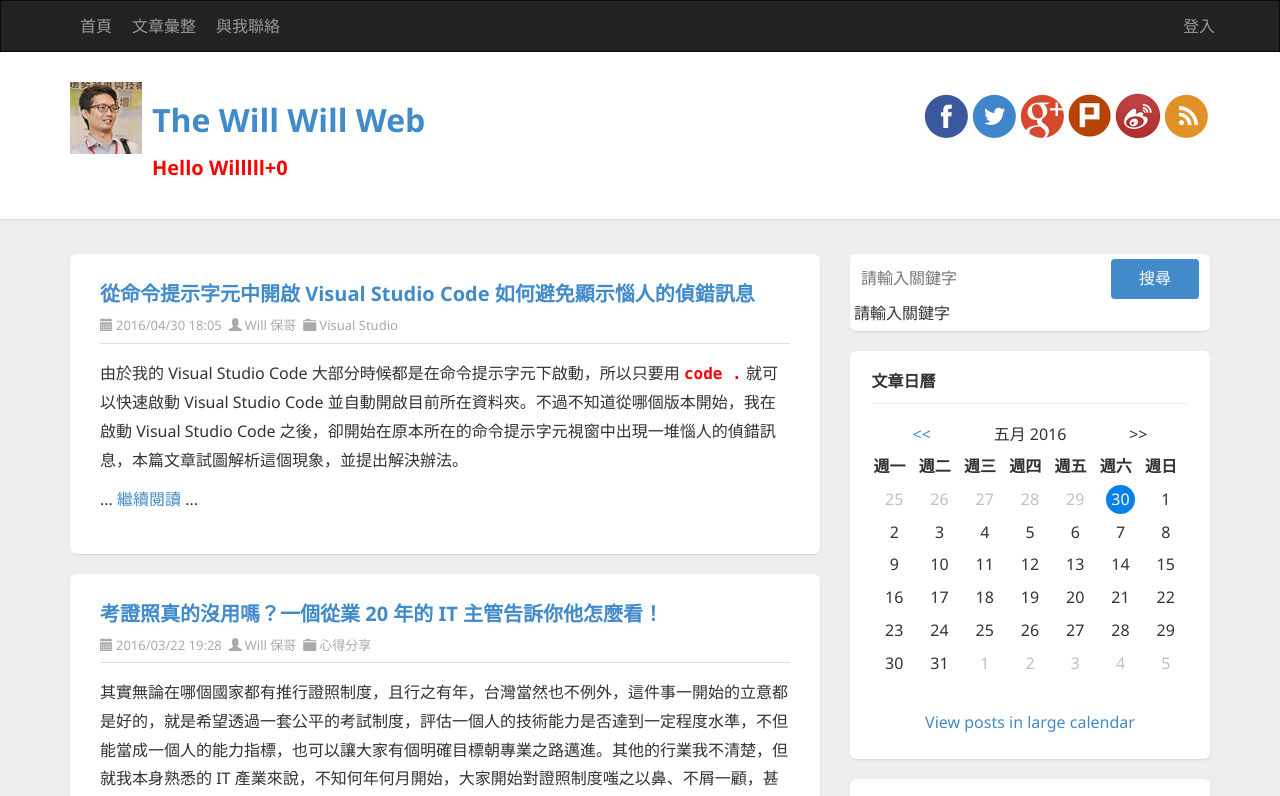
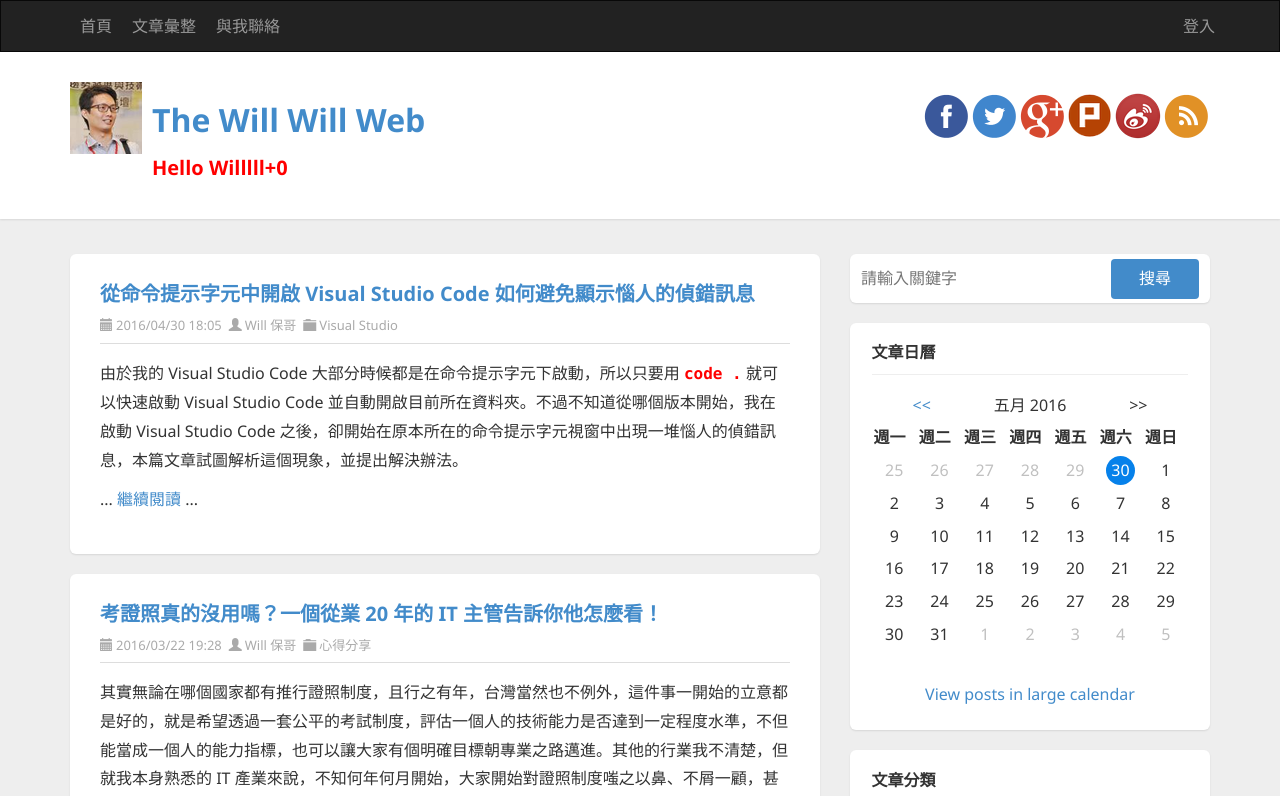
Before and after one commit to angelyaaaaa/Angular2Go, an Angular app: page / in a window 1280 px wide. Shown: the top 796 px of the page. Built offline with nearby package versions, Linux system fonts and the light colour scheme.

Commit message:
修正雙向連結成單向& 增加清除& 修改成value

```diff
--- a/src/app/app.component.html
+++ b/src/app/app.component.html
@@ -75,9 +75,9 @@
         <div class="widget search">
           <div class="widget-content">
               <div id="searchbox">
-                <input type="text" [(placeholder)]="keyword" accesskey="s" #ikeyWord
+                <input type="text" [value]="keyword" placeholder="請輸入關鍵字" accesskey="s" #ikeyWord
                   (keyup.enter)="doSearch(ikeyWord.value)"
-
+                  (keyup.escape)="doSearch('')"
                 >
                 <input type="button" value="搜尋" id="searchbutton" (click)="doSearch(ikeyWord.value)">
                 {{keyword}}
--- a/src/app/app.component.ts
+++ b/src/app/app.component.ts
@@ -7,7 +7,7 @@ import { Component } from '@angular/core';
 })
 export class AppComponent {
   title = 'app works!';
-  keyword = '請輸入關鍵字';
+  keyword = '';
 
   doSearch(str) {
     this.keyword = str;
```
